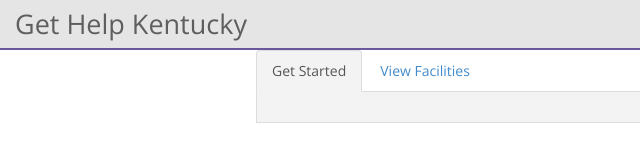
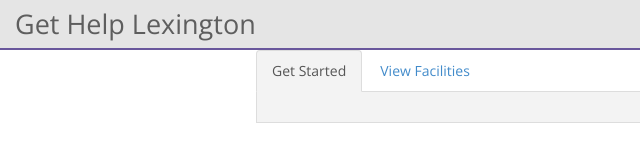
Before and after one commit to codeforboston/finda, a website: page index.html in a window 1280 px wide. Shown: the full height of the page, 0-640 px from the left. Drawn offline with nearby package versions, Linux system fonts and the light colour scheme.

Commit message:
Update project name to Get Help Lexington

```diff
--- a/config.json
+++ b/config.json
@@ -1,6 +1,6 @@
 {
   "project": {
-    "name": "Get Help Kentucky",
+    "name": "Get Help Lexington",
     "description": "<p>Finda is a generic \"find-a\" app for geographic datasets.</p>",
     "contact": "Please send feedback, ideas, and bug reports to our <a href=\"https://github.com/codeforboston/finda/issues\" target=\"_blank\">Github</a> page."
   },
--- a/index.html
+++ b/index.html
@@ -2,7 +2,7 @@
 <html lang="en">
   <head>
     <meta charset="utf-8">
-    <title data-project="name">Get Help Kentucky</title>
+    <title data-project="name">Get Help Lexington</title>
     <meta name="viewport" content="width=device-width, initial-scale=1.0">
     <meta name="description" content="Generic 'find-a' app for geographic datasets">
     <meta name="author" content="Code for Boston">
@@ -28,7 +28,7 @@
       <div class="container-fluid">
          <!--Brand and Toggle get grouped for better mobile display-->
         <div class="navbar-header">
-         <a class="navbar-brand" data-project="name" href="">Get Help Kentucky</a> <!-- This is the name of the map -->
+         <a class="navbar-brand" data-project="name" href="">Get Help Lexington</a> <!-- This is the name of the map -->
          <img src="img/spinner.gif" id="message" style="display:none;" width="20px">
         </div>
         <!--Collected the nav links and content for toggling-->
--- a/src/templates/welcome.html
+++ b/src/templates/welcome.html
@@ -1,6 +1,6 @@
-<h1>Welcome to Get Help Kentucky</h1>
+<h1>Welcome to Get Help Lexington</h1>
 
-<p>Get Help Kentucky is an on-line resource for people seeking <strong>facilities and services</strong> for:</p>
+<p>Get Help Lexington is an on-line resource for people seeking <strong>facilities and services</strong> for:</p>
 
 <ul>
 <li>substance abuse</li>
@@ -23,10 +23,10 @@
 </div>
 
 <p><a data-toggle="collapse" href="#disclaimer" aria-expanded="false" aria-controls="disclaimer">
-How to use Get Help Kentucky
+How to use Get Help Lexington
 </a></p>
 <div class="collapse" id="disclaimer">
-  <p>Get Help Kentucky is a tool to help you find a substance abuse treatment program for yourself or others. It's an informational tool ONLY. <strong>If you are experiencing a medical emergency, please call <a href="tel:911">911.</a></strong></p>
+  <p>Get Help Lexington is a tool to help you find a substance abuse treatment program for yourself or others. It's an informational tool ONLY. <strong>If you are experiencing a medical emergency, please call <a href="tel:911">911.</a></strong></p>
 
   <p>Please remember that it is:</p>
 
@@ -42,7 +42,7 @@
 <div class="collapse" id="accuracy">
   <p>To keep our information current, we verify program details once a year. But <strong>please verify treatment details with the program before making any treatment decisions</strong>.</p>
 
-  <p>If you find any program details here that are incorrect, please let us know. If a program lets us know that their details have changed, we will update Get Help Kentucky within a week.</p>
+  <p>If you find any program details here that are incorrect, please let us know. If a program lets us know that their details have changed, we will update Get Help Lexington within a week.</p>
 </div>
 
 <p><a data-toggle="collapse" href="#glossary" aria-expanded="false" aria-controls="glossary">Types of treatment</a></p>
```
Also changed, not shown: readme.md.
